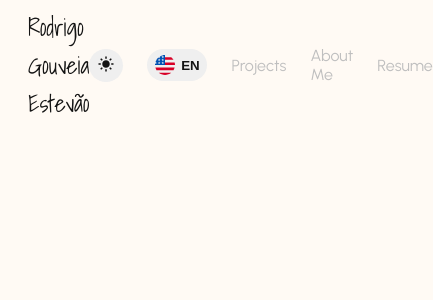
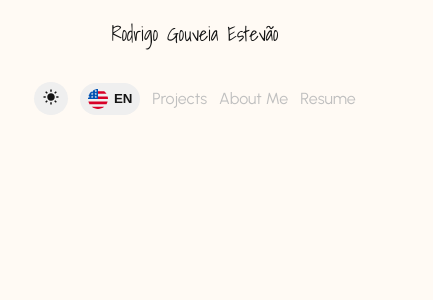
Before and after one commit to rodrigoge/rodrigoge.com.br, a Next.js app: page / in a window 390 px wide. Shown: the top 300 px of the page, 433 px wide, since content can reach past the window. Built offline with nearby package versions, Linux system fonts and the light colour scheme.

Commit message:
feat: adding media-queries in header component

```diff
--- a/src/components/Header/Header.module.scss
+++ b/src/components/Header/Header.module.scss
@@ -1,8 +1,7 @@
-@import '../../styles/colors.scss';
+@use '../../styles/colors.scss';
 
 .header_container {
 	background: none;
-
 	display: flex;
 	flex-direction: row;
 	align-items: center;
@@ -42,4 +41,37 @@
 			}
 		}
 	}
+
+	@media (max-width: 768px) {
+		flex-direction: column;
+		align-items: center;
+		gap: 1rem;
+		padding: 10px 16px;
+
+		.navbar_container ul {
+			gap: 12px;
+			width: 100%;
+		}
+
+		.logo {
+			font-size: 20px;
+		}
+	}
+
+	@media (max-width: 385px) {
+		.logo {
+			font-size: 16px;
+			text-align: center;
+		}
+
+		.navbar_container ul {
+			flex-direction: column;
+			align-items: center;
+			gap: 8px;
+
+			li a {
+				font-size: 14px;
+			}
+		}
+	}
 }
--- a/src/components/ToggleLanguage/ToggleLanguage.module.scss
+++ b/src/components/ToggleLanguage/ToggleLanguage.module.scss
@@ -1,4 +1,4 @@
-@import '../../styles/colors.scss';
+@use '../../styles/colors.scss';
 
 .language_toggle_button {
 	background-color: var(--background-details);
--- a/src/components/ToggleTheme/ToggleTheme.module.scss
+++ b/src/components/ToggleTheme/ToggleTheme.module.scss
@@ -1,4 +1,4 @@
-@import '../../styles/colors.scss';
+@use '../../styles/colors.scss';
 
 .toggle_theme_button {
 	background-color: var(--background-details);
--- a/src/styles/globals.scss
+++ b/src/styles/globals.scss
@@ -1,4 +1,4 @@
-@import './colors';
+@use './colors';
 
 body {
 	background-color: var(--background-main);
```
